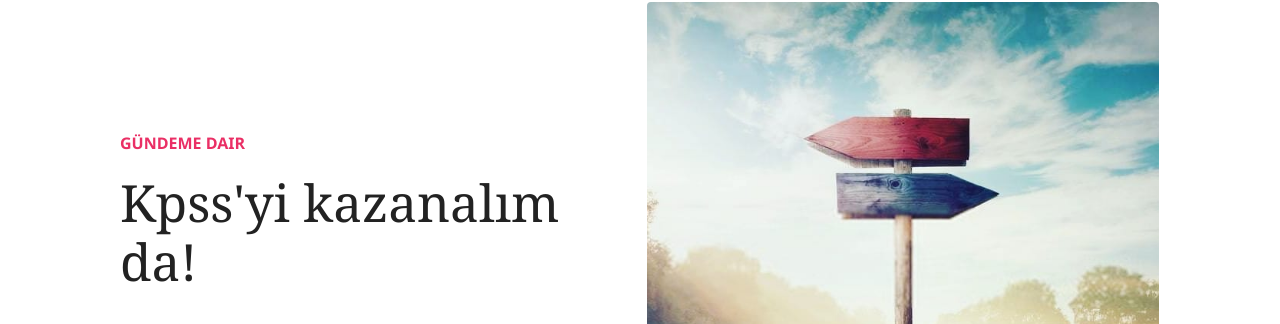
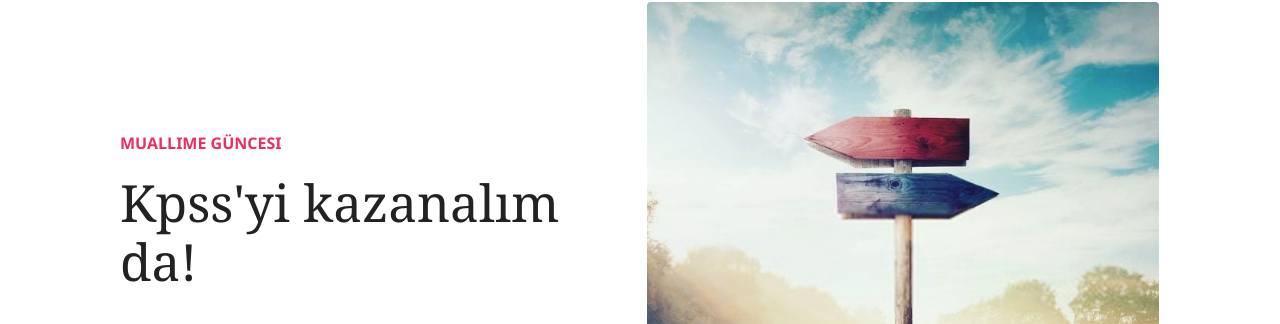
Before and after one commit to kulliyetuneva/website, a Jekyll site: the page built from _posts/2022-01-23-kpssyi-kazanalim-da.md, in a window 1280 px wide and 900 px high. Shown: the part 211-535 px from the top of the window. Built offline with Jekyll 4.4.1, drawn with Linux system fonts in a browser that asks for light colours; nearby versions of some CDN libraries; comment, search, counter and statistics services are not loaded.

Commit message:
Update Yazı “2022-01-23-kpssyi-kazanalim-da”

```diff
--- a/_posts/2022-01-23-kpssyi-kazanalim-da.md
+++ b/_posts/2022-01-23-kpssyi-kazanalim-da.md
@@ -4,7 +4,7 @@ title: Kpss'yi kazanalım da!
 date: 2022-01-01T11:31:31.163Z
 author: kulliyetuneva
 categories:
-  - Gündeme Dair
+  - Muallime Güncesi
 featured: true
 sticky: false
 comments: true
```
